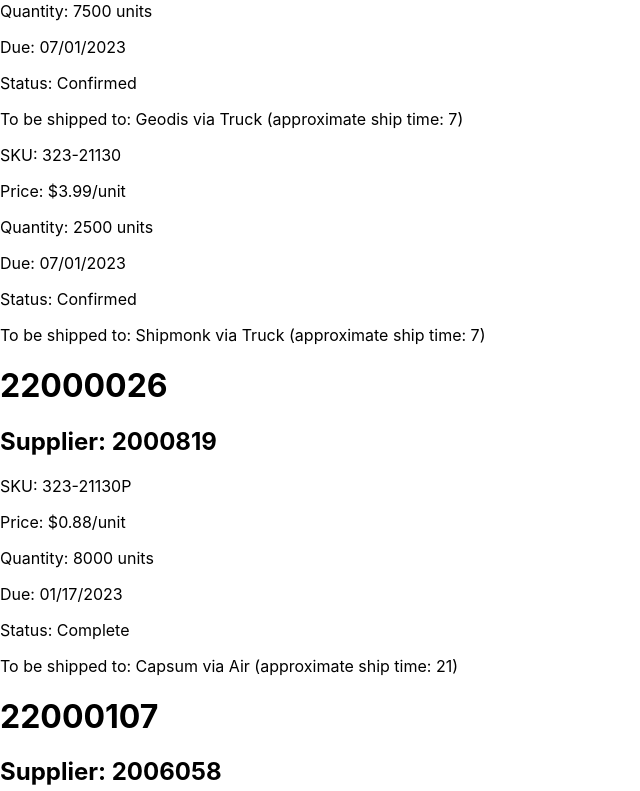
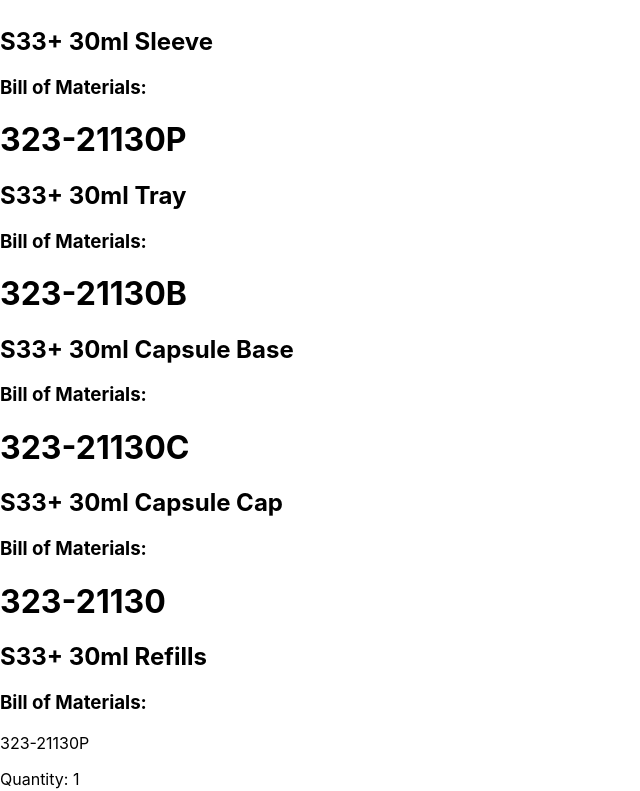
Before and after one commit to thecouchcushen/SupplyChainBuddy, a React (Create React App) app in the folder frontend/: page / in a window 1280 px wide. Shown: the part 670-1461 px from the top of the page, without its empty margins (0-640 px from the left). Built offline with nearby package versions, Linux system fonts and the light colour scheme; data requests are answered from the project's data file.

Commit message:
Sku Catalog Base Components Built

```diff
--- a/frontend/src/App.js
+++ b/frontend/src/App.js
@@ -2,16 +2,22 @@ import './App.css';
 import {useState} from 'react'
 import {useMount} from 'react-use'
 import poService from './services/pos'
+import skuService from './services/skus'
 import Pos from './components/Pos';
+import SkuCatalog from './components/SKUs';
 
 function App() {
   const [pos, setPos] = useState([])
+  const [skus, setSkus] = useState([])
 
   useMount(() => poService.getAll().then(response => setPos(response)))
+  //poService.getAll().then(response => setPos(response))
+  useMount(() => skuService.getAll().then(response => setSkus(response)))
   //console.log(pos)
+  //console.log(skus)
   return (
-    <div >
-      <p>Hello World!</p>
+    <div>
+        <SkuCatalog key={"SkuCatalog"}  skus={skus}/>
         <Pos key={"PurchaseOrders"} pos={pos} />
     </div>
   );
--- /dev/null
+++ b/frontend/src/components/SKU.js
@@ -0,0 +1,18 @@
+const SkuEntry = ({sku}) => {
+    return (
+        <div>
+
+            <h1>{sku.SKU}</h1>
+            <h2>{sku.description}</h2>
+            <h3>Bill of Materials:</h3>
+            {sku.BOM.map((bomItem, i) =>
+            <div key={sku.SKU + "BOMitem" + i}>
+                <p>{bomItem[0]}</p>
+                <p>Quantity: {bomItem[1]}</p>
+            </div>
+            )}
+        </div>
+    )
+}
+
+export default SkuEntry
--- /dev/null
+++ b/frontend/src/components/SKUs.js
@@ -0,0 +1,11 @@
+import SkuEntry from "./SKU";
+
+const SkuCatalog = ({ skus }) => {
+    return (
+        skus.map((sku, i) =>
+          <SkuEntry key={sku.SKU + "CatalogEntry"} sku={sku} />
+        )
+    )
+}
+
+export default SkuCatalog
```
